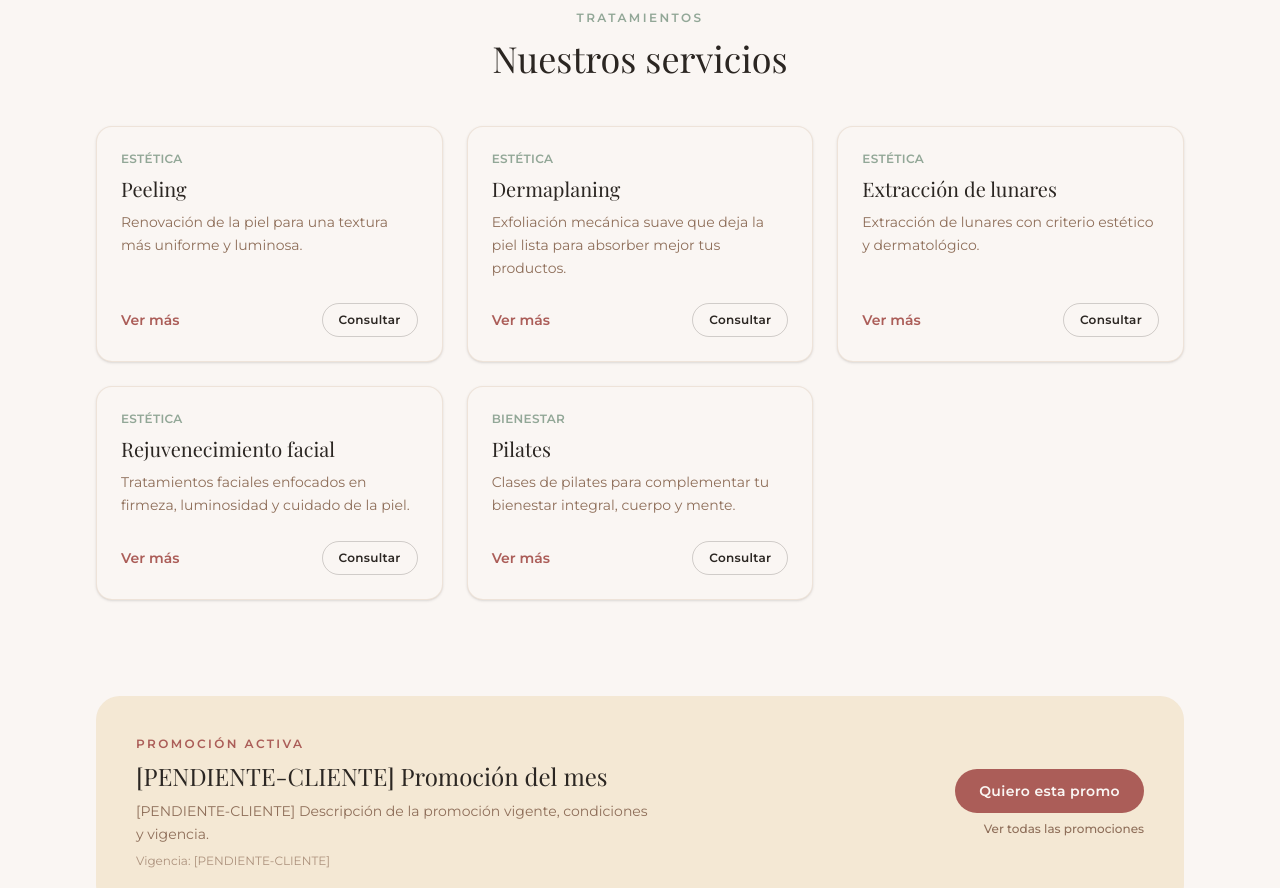
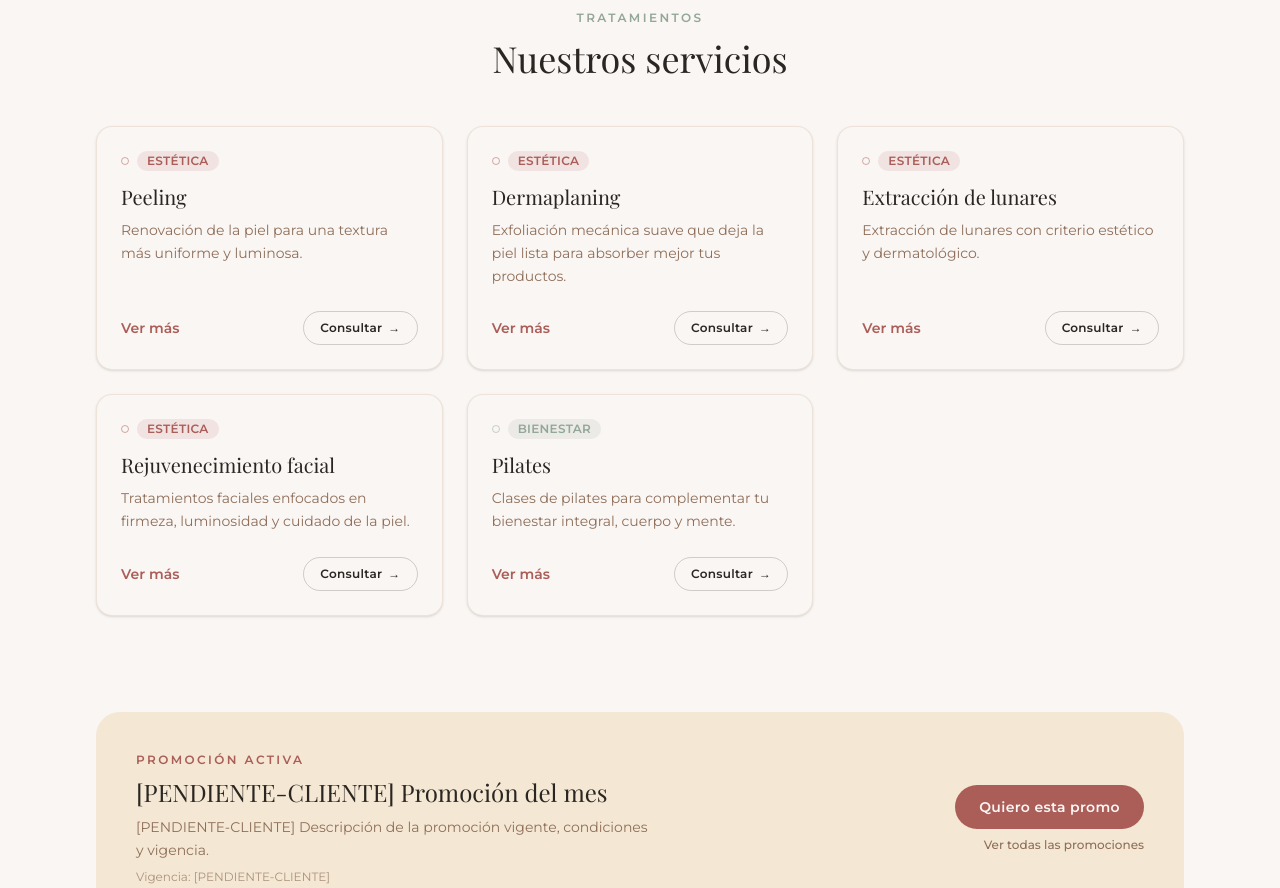
Before and after one commit to sifriabrian-pixel/WebNavara, a Next.js app: page / in a window 1280 px wide. Shown: the part 1100-1988 px from the top of the page. Built offline with nearby package versions, Linux system fonts and the light colour scheme; a web font is replaced by a local one.

Commit message:
Tratamientos: stagger reveal, category badges, real hover states
Co-Authored-By: Claude Sonnet 5 <noreply@anthropic.com>

```diff
--- a/components/ServicesGrid.tsx
+++ b/components/ServicesGrid.tsx
@@ -1,8 +1,28 @@
+"use client";
+
 import Link from "next/link";
+import { motion, useReducedMotion } from "framer-motion";
 import { tratamientos } from "@/content/tratamientos";
 import { WhatsappButton } from "@/components/WhatsappButton";
+import { fadeUpStaggerVariants } from "@/lib/motion";
+
+const categoryStyles = {
+  estetica: {
+    label: "Estética",
+    badge: "bg-[var(--navara-terracotta)]/12 text-[var(--navara-terracotta)]",
+    icon: "border-[var(--navara-terracotta)]/50",
+  },
+  bienestar: {
+    label: "Bienestar",
+    badge: "bg-[var(--navara-sage)]/15 text-[var(--navara-sage)]",
+    icon: "border-[var(--navara-sage)]/50",
+  },
+} as const;
 
 export function ServicesGrid() {
+  const reduced = !!useReducedMotion();
+  const variants = fadeUpStaggerVariants(reduced);
+
   return (
     <section id="servicios" className="mx-auto max-w-6xl px-5 py-16 sm:px-8 md:py-24">
       <div className="mb-12 text-center">
@@ -15,14 +35,29 @@ export function ServicesGrid() {
       </div>
 
       <div className="grid gap-6 sm:grid-cols-2 lg:grid-cols-3">
-        {tratamientos.map((tratamiento) => (
-          <div
+        {tratamientos.map((tratamiento, i) => {
+          const category = categoryStyles[tratamiento.categoria];
+          return (
+            <motion.div
               key={tratamiento.slug}
-            className="flex flex-col rounded-2xl border border-[var(--navara-tan)]/30 bg-[var(--navara-cream)] p-6 shadow-sm transition-shadow hover:shadow-md"
+              custom={i}
+              variants={variants}
+              initial="hidden"
+              whileInView="visible"
+              viewport={{ once: true, margin: "-80px" }}
+              whileHover={reduced ? undefined : { y: -4, transition: { duration: 0.22 } }}
+              className="group flex flex-col rounded-2xl border border-[var(--navara-tan)]/30 bg-[var(--navara-cream)] p-6 shadow-sm transition-shadow duration-[250ms] hover:shadow-lg"
             >
-            <span className="mb-2 text-xs font-semibold uppercase tracking-wide text-[var(--navara-sage)]">
-              {tratamiento.categoria === "bienestar" ? "Bienestar" : "Estética"}
+              <div className="mb-3 flex items-center gap-2">
+                <span
+                  className={`h-2 w-2 rounded-full border transition-transform duration-[250ms] group-hover:scale-125 ${category.icon}`}
+                />
+                <span
+                  className={`rounded-full px-2.5 py-0.5 text-xs font-semibold uppercase tracking-wide ${category.badge}`}
+                >
+                  {category.label}
                 </span>
+              </div>
               <h3 className="mb-2 font-serif text-xl text-[var(--navara-ink)]">
                 {tratamiento.nombre}
               </h3>
@@ -32,21 +67,28 @@ export function ServicesGrid() {
               <div className="flex flex-wrap items-center gap-3">
                 <Link
                   href={`/tratamientos/${tratamiento.slug}`}
-                className="text-sm font-semibold text-[var(--navara-terracotta)] hover:underline"
+                  className="group/link relative text-sm font-semibold text-[var(--navara-terracotta)]"
                 >
                   Ver más
+                  <span className="absolute -bottom-0.5 left-0 h-px w-full origin-left scale-x-0 bg-[var(--navara-terracotta)] transition-transform duration-[250ms] group-hover/link:scale-x-100" />
                 </Link>
                 <WhatsappButton
                   message={tratamiento.whatsappMensaje}
                   source={`servicio-${tratamiento.slug}`}
                   variant="secondary"
-                className="ml-auto !px-4 !py-2 text-xs"
+                  className="group/cta ml-auto !px-4 !py-2 text-xs"
                 >
+                  <span className="inline-flex items-center gap-1.5">
                     Consultar
+                    <span className="transition-transform duration-200 group-hover/cta:translate-x-1">
+                      →
+                    </span>
+                  </span>
                 </WhatsappButton>
               </div>
-          </div>
-        ))}
+            </motion.div>
+          );
+        })}
       </div>
     </section>
   );
```
Lines whose indentation alone changed are shown as unchanged.
